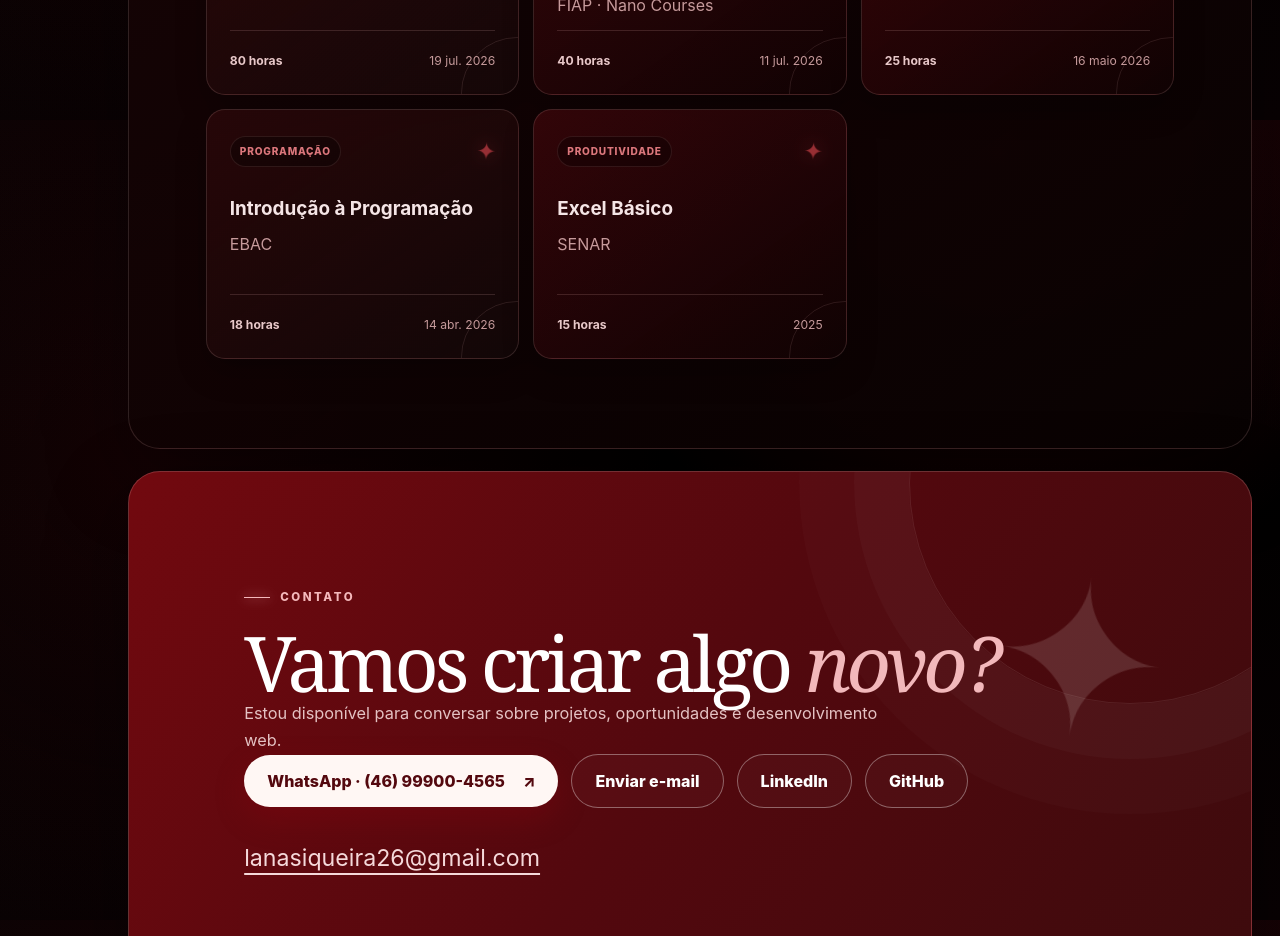
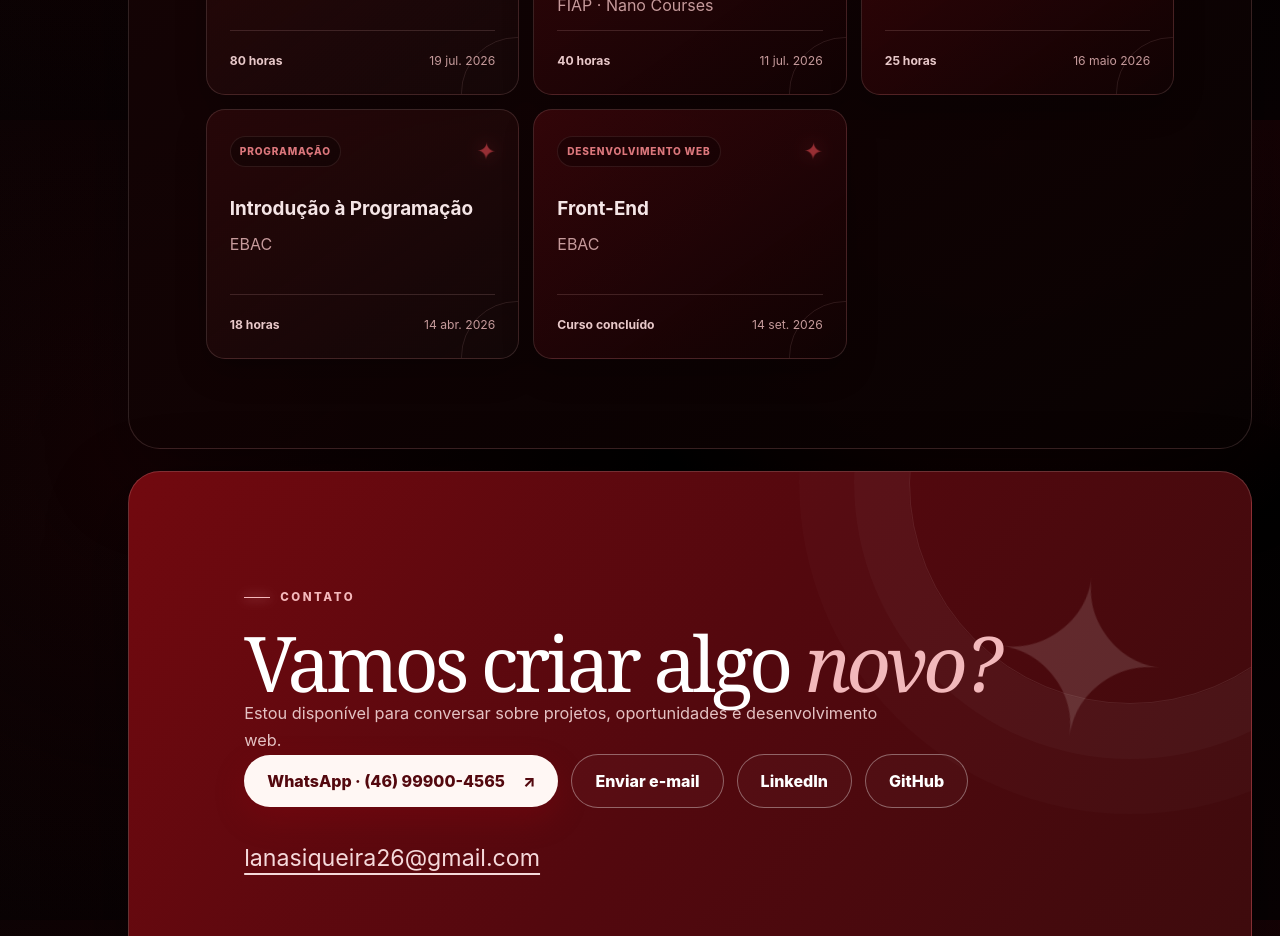
Before and after one commit to Evelin563/portfolio_Lana, a React (Vite) app: page / in a window 1280 px wide. Shown: the part 5480-6416 px from the top of the page. Built offline with nearby package versions, Linux system fonts and the light colour scheme.

Commit message:
Substitui certificado de Excel por Front-End

```diff
--- a/src/App.jsx
+++ b/src/App.jsx
@@ -22,7 +22,7 @@ const certificates = [
   { title: "Agentes Autônomos (Agentic AI)", issuer: "FIAP · Nano Courses", hours: "40 horas", date: "11 jul. 2026", area: "Tecnologia" },
   { title: "Inteligência Artificial", issuer: "EBAC", hours: "25 horas", date: "16 maio 2026", area: "Tecnologia" },
   { title: "Introdução à Programação", issuer: "EBAC", hours: "18 horas", date: "14 abr. 2026", area: "Programação" },
-  { title: "Excel Básico", issuer: "SENAR", hours: "15 horas", date: "2025", area: "Produtividade" },
+  { title: "Front-End", issuer: "EBAC", hours: "Curso concluído", date: "14 set. 2026", area: "Desenvolvimento Web" },
 ];
 
 export default function App() {
```
